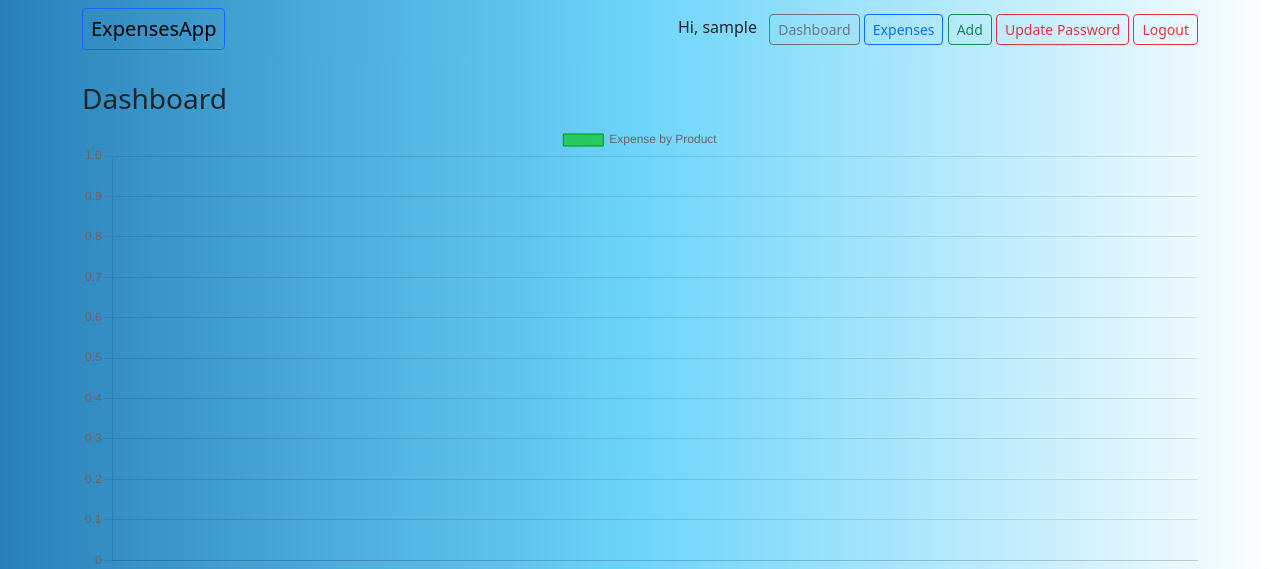
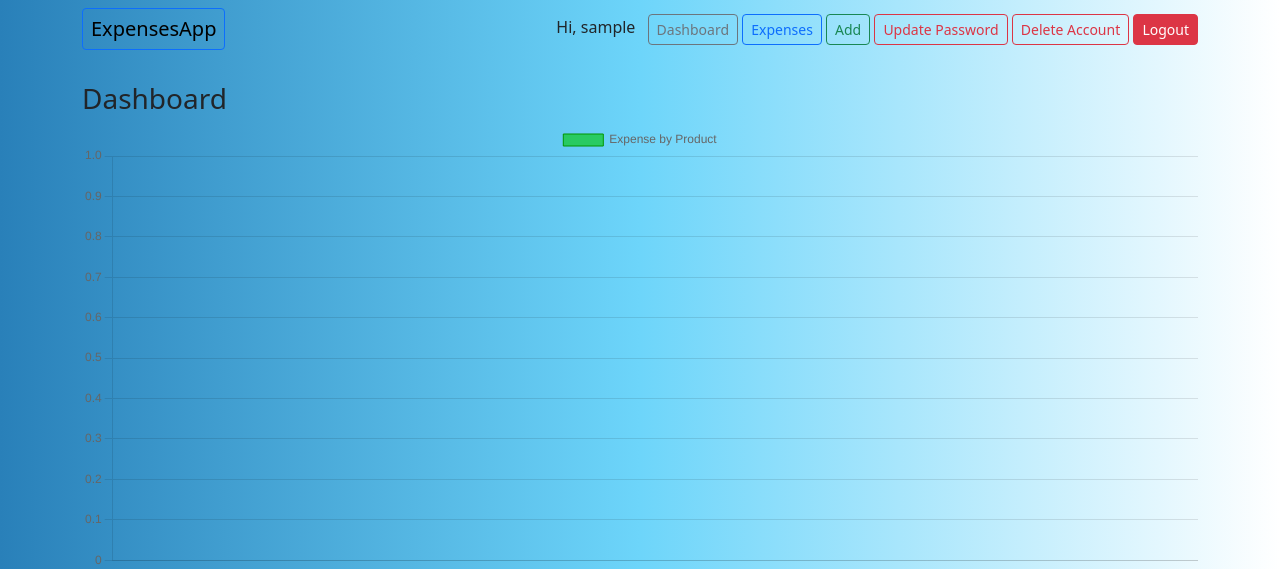
Before and after one commit to CS-LTU/com7033-assignment-NirajanRana, a Flask app: page /dashboard in a window 1280 px wide. Shown: the top 569 px of the page. Run offline with Flask 2, Linux system fonts and the light colour scheme; the visitor is signed in with stand-in values (Sample User, id 1); data that the repository does not hold is empty.

Commit message:
Added the Delete function or delete route to delete the user istself only, By clicking the delete button user can delete their data

```diff
--- a/flask_expenses_project/app.py
+++ b/flask_expenses_project/app.py
@@ -290,7 +290,35 @@ def update_expense(id):
     # GET = Load form
     return render_template("update_expense.html", expense=expense)
 
+@app.route('/delete_user/<int:id>', methods=['GET'])
+def delete_user(id):
+    # Ensure only logged-in users or admins can delete
+    if 'user_id' not in session:
+        flash("You must be logged in.", "danger")
+        return redirect(url_for('login'))
 
+    cur = conn.cursor(buffered=True)
+
+    # Check if user exists
+    cur.execute("SELECT id FROM login_data WHERE id=%s", (id,))
+    user = cur.fetchone()
+
+    if not user:
+        flash("User not found!", "danger")
+        return redirect(url_for('users'))  # Change route if needed
+
+    # Perform delete
+    cur.execute("DELETE FROM login_data WHERE id=%s", (id,))
+    conn.commit()
+
+    flash("User deleted successfully!", "success")
+
+    # If the logged-in user deleted themselves → logout
+    if session.get('user_id') == id:
+        session.clear()
+        return redirect(url_for('login'))
+
+    return redirect(url_for('users'))  # Replace with your user list route
 
 
 
--- a/flask_expenses_project/templates/base.html
+++ b/flask_expenses_project/templates/base.html
@@ -8,10 +8,15 @@
     <script src="https://cdn.jsdelivr.net/npm/chart.js"></script>
     <link rel="stylesheet" href="{{ url_for('static', filename='css/style.css') }}">
   </head>
+
   <body class="bg-nav">
     <nav class="navbar navbar-expand-lg bg-nav bg-light mb-4">
       <div class="container">
-        <a class="navbar-brand  btn btn-outline-primary btn-sm" href="{{ url_for('home') }}">ExpensesApp</a>
+
+        <a class="navbar-brand btn btn-outline-primary btn-sm" href="{{ url_for('home') }}">
+          ExpensesApp
+        </a>
+
         <div>
           {% if session.get('user_id') %}
             <span class="me-2">Hi, {{ session.get('user_name') }}</span>
@@ -20,24 +25,27 @@
             <a class="btn btn-outline-primary btn-sm" href="{{ url_for('view_expenses') }}">Expenses</a>
             <a class="btn btn-outline-success btn-sm" href="{{ url_for('addexpenses') }}">Add</a>
 
-            <!-- 👇 NEW: Update Password Button -->
-            <a class="btn btn-outline-danger btn-sm" href="{{ url_for('update_password') }}">Update Password</a>
+            <!-- Update Password -->
+            <a class="btn btn-outline-danger btn-sm" href="{{ url_for('update_password') }}">
+              Update Password
+            </a>
 
+            <!-- DELETE USER -->
+            <a class="btn btn-outline-danger btn-sm"
+               href="{{ url_for('delete_user', id=session.get('user_id')) }}"
+               onclick="return confirm('Are you sure you want to delete your account? This action cannot be undone.')">
+               Delete Account
+            </a>
 
-            <a class="btn btn-outline-danger btn-sm" href="{{ url_for('logout') }}">Logout</a>
-
+            <!-- Logout -->
+            <a class="btn btn-danger btn-sm" href="{{ url_for('logout') }}">Logout</a>
 
           {% else %}
             <a class="btn btn-primary btn-sm" href="{{ url_for('login') }}">Login</a>
             <a class="btn btn-secondary btn-sm" href="{{ url_for('register') }}">Register</a>
-
-
           {% endif %}
         </div>
       </div>
-      {% for expense in expenses %}
-      <a class ="btn btn-secondary btn-sm" href="{{ url_for('update_expense', id=expense._id) }}">Edit</a>
-      {% endfor %}
     </nav>
 
     <div class="container">
--- a/flask_expenses_project/templates/dashboard.html
+++ b/flask_expenses_project/templates/dashboard.html
@@ -25,8 +25,8 @@ async function loadData() {
       datasets: [{
         label: 'Expense by Product',
         data: values,
-        backgroundColor: 'rgba(0, 200, 0, 0.6)',   // 💚 Green Bars
-        borderColor: 'rgba(0, 150, 0, 1)',         // Darker green border
+        backgroundColor: 'rgba(0, 200, 0, 0.6)',
+        borderColor: 'rgba(0, 150, 0, 1)',
         borderWidth: 1
       }]
     },
```
